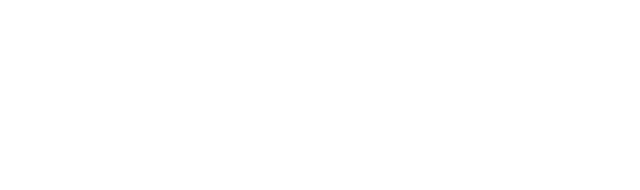
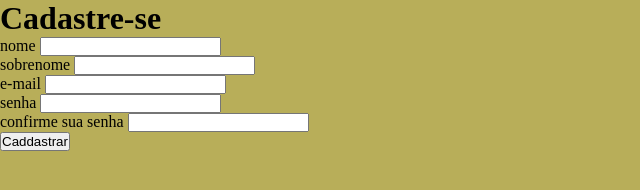
Before and after one commit to ccarolinaag/a-palavra-que-resta, a plain HTML site: page site/login.html in a window 1280 px wide. Shown: the whole page, without its empty margins (0-640 px from the left). Drawn offline with Linux system fonts and the light colour scheme.

```diff
--- a/site/css/styles.css
+++ b/site/css/styles.css
@@ -7,7 +7,7 @@
 
 .header {
     display: flex;
-    z-index: 1;
+    z-index: 2;
 }
 .banner {
     width: 100%;
@@ -25,8 +25,7 @@
     object-fit: cover;
     width: 100%;
     display: block;
-    height: auto;
-    height: 100%;
+    height: 100vh;
 }
 
 .banner .content {
--- /dev/null
+++ b/site/css/stylesCadastro.css
@@ -0,0 +1,11 @@
+body {
+    background-color: #B8AE59;
+    display:  flex;
+    height: 100%;
+    width: 100vh;
+}
+
+.container {
+    height: 80%;
+    width: 77%;
+}
--- /dev/null
+++ b/site/css/stylesLogin.css
@@ -0,0 +1,11 @@
+body {
+    display: flex;
+    background-color: #B8AE59;
+    flex-direction: row;
+}
+
+.container {
+    display: flex;
+    ;
+    justify-content: flex-end;
+}
--- a/site/login.html
+++ b/site/login.html
@@ -0,0 +1,44 @@
+<!DOCTYPE html>
+<html lang="en">
+
+<head>
+    <meta charset="UTF-8">
+    <meta name="viewport" content="width=device-width, initial-scale=1.0">
+    <title>Document</title>
+    <link rel="stylesheet" href="css/reset.css">
+    <link rel="stylesheet" href="css/stylesCadastro.css">
+    <link rel="preconnect" href="https://fonts.googleapis.com">
+    <link rel="preconnect" href="https://fonts.gstatic.com" crossorigin>
+    <link href="https://fonts.googleapis.com/css2?family=DM+Serif+Display:ital@0;1&display=swap" rel="stylesheet">
+</head>
+
+<body>
+    <div class="container">
+        <h1>Cadastre-se</h1>
+        <div>
+            <div>
+                <span>nome</span>
+                <input type="text" id="ipt_nome">
+            </div>
+            <div>
+                <span>sobrenome</span>
+                <input type="text" id="ipt_sobrenome">
+            </div>
+            <div>
+                <span>e-mail</span>
+                <input type="email" id="ipt_email">
+            </div>
+            <div>
+                <span>senha</span>
+                <input type="password" id="ipt_senha">
+            </div>
+            <div>
+                <span>confirme sua senha</span>
+                <input type="password" id="ipt_Confsenha">
+            </div>
+        </div>
+        <button>Caddastrar</button>
+    </div>
+</body>
+
+</html>
```
Also changed, not shown: site/index.html (+3 -1 lines), 1 other file.
